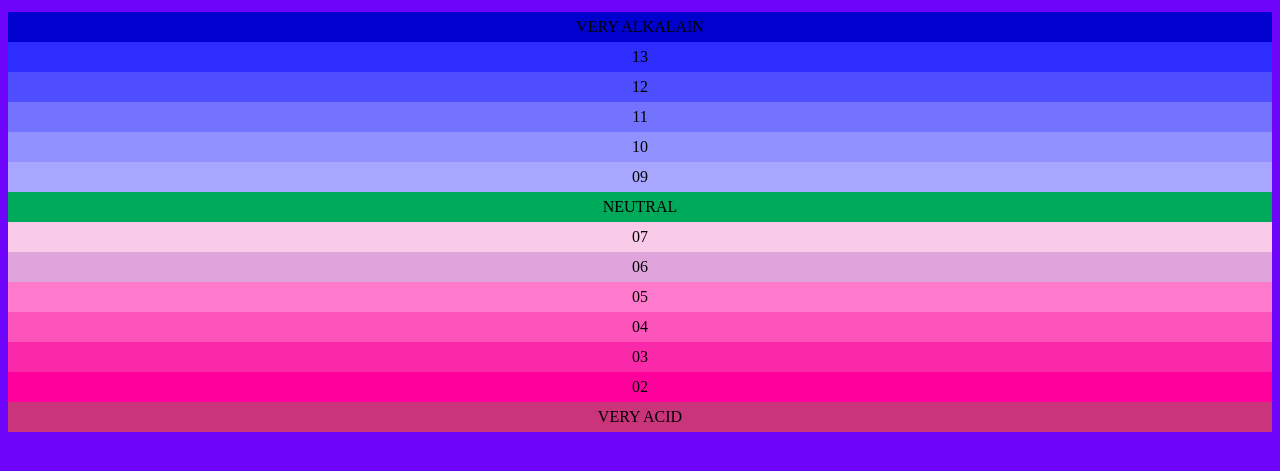
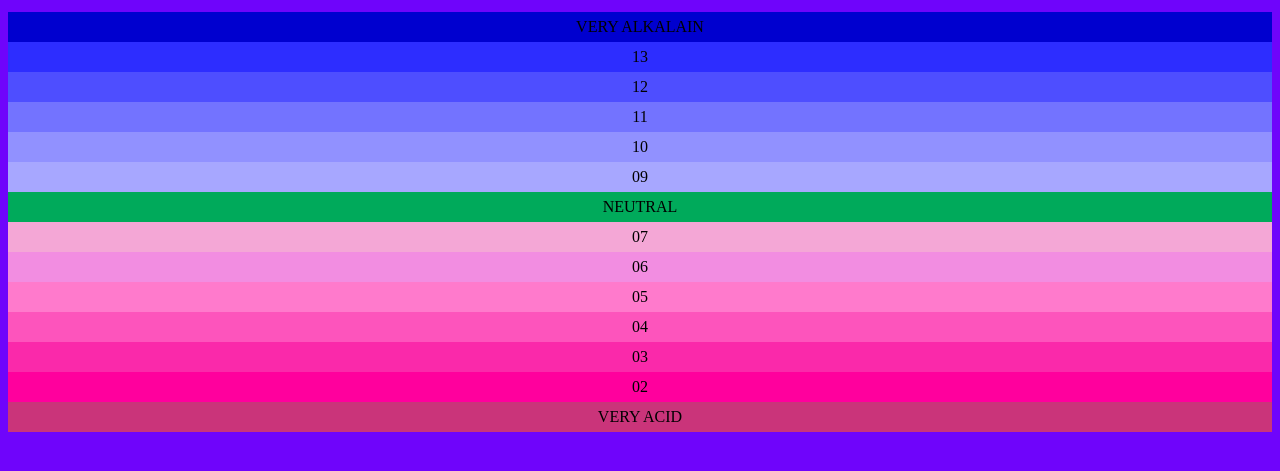
Before and after one commit to Faiz-Rehman2/Ph-scale, a plain HTML site: page index.html in a window 1280 px wide. Shown: the part 113-584 px from the top of the page. Drawn offline with Linux system fonts and the light colour scheme.

Commit message:
PH Scale

```diff
--- a/style.css
+++ b/style.css
@@ -59,13 +59,13 @@ h1{
 
     margin: 0%;
     padding: 6px;
-    background-color: #facbe8;
+    background-color: #f4a7d6;
 }
 #nine{
 
     margin: 0%;
     padding: 6px;
-    background-color: #dfa4db;
+    background-color: #f28de1;
 }
 #ten{
 
```
